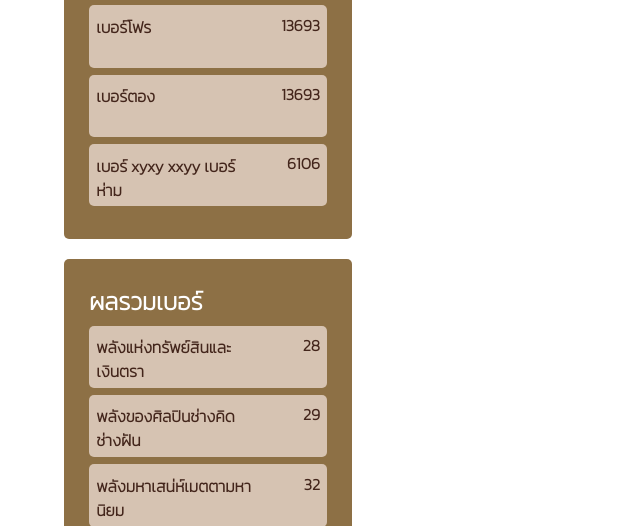
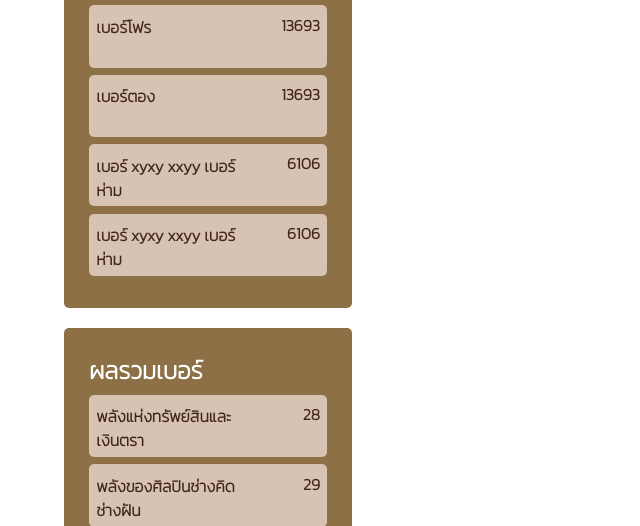
Before and after one commit to KhemJiAimaim/berforyou, a PHP site: page / in a window 1280 px wide. Shown: the part 2987-3513 px from the top of the page, without its empty margins (0-640 px from the left). Run offline with PHP 8.4, Linux system fonts and the light colour scheme; data that the repository does not hold is empty; some libraries are stand-ins or nearby versions.

Commit message:
how to push

```diff
--- a/template/sidebar.php
+++ b/template/sidebar.php
@@ -199,6 +199,13 @@
                     <a href="">
                         <span>เบอร์ตอง</span>
                         <span>13693</span>
+                    </a>
+                </li>
+
+                <li>
+                    <a href="">
+                        <span>เบอร์ xyxy xxyy เบอร์ห่าม</span>
+                        <span>6106</span>
                     </a>
                 </li>
 
```
